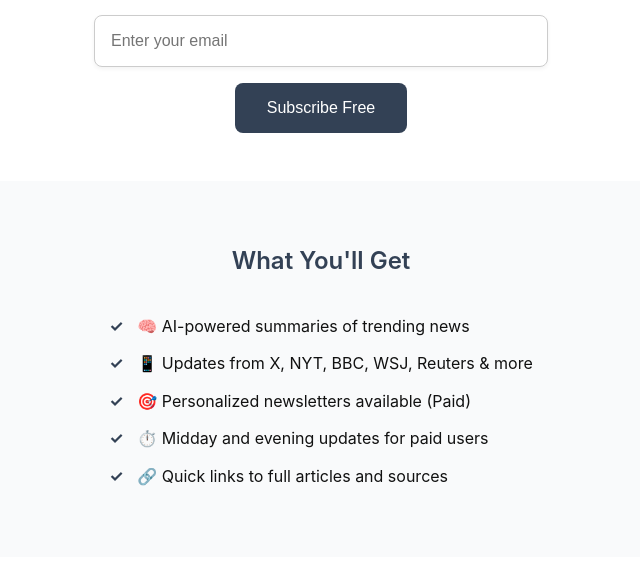
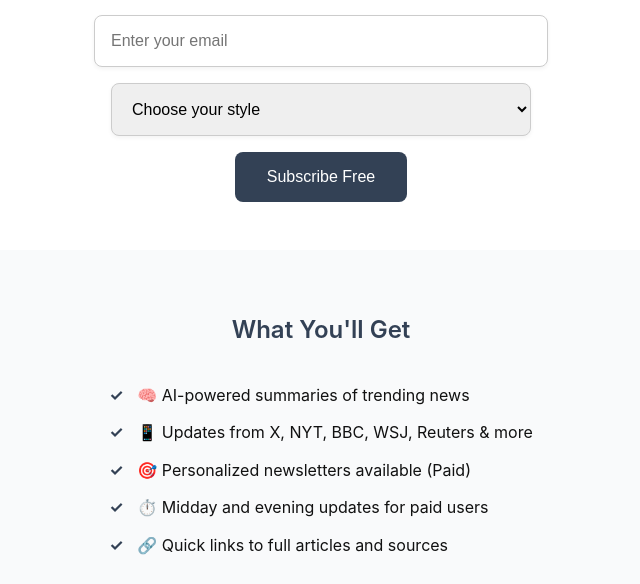
Before and after one commit to tristanhr123/briefly-yours, a plain HTML site: page index.html in a window 1280 px wide. Shown: the part 216-800 px from the top of the page, without its empty margins (319-959 px from the left). Drawn offline with Linux system fonts and the light colour scheme.

Commit message:
Update index.html

```diff
--- a/index.html
+++ b/index.html
@@ -1,3 +1,4 @@
+
 <!DOCTYPE html>
 <html lang="en">
 <head>
@@ -16,7 +17,7 @@
     .container {
       max-width: 720px;
       margin: 0 auto;
-      padding: 3rem 1.5rem;
+      padding:  3rem 1.5rem;
       text-align: center;
     }
     .logo {
@@ -38,7 +39,7 @@
       gap: 1rem;
       margin: 2rem 0;
     }
-    input[type="email"] {
+    input[type="email"], select {
       padding: 1rem;
       font-size: 1rem;
       border: 1px solid #ccc;
@@ -47,7 +48,7 @@
       max-width: 420px;
       box-shadow: 0 2px 4px rgba(0, 0, 0, 0.05);
     }
-    input[type="email"]:focus {
+    input:focus, select:focus {
       border-color: #334155;
       outline: none;
       box-shadow: 0 0 0 2px rgba(51, 65, 85, 0.2);
@@ -117,6 +118,13 @@
     <h1>Swipe-worthy news without the scroll.</h1>
     <form action="https://formspree.io/f/mldjzkll" method="POST">
       <input type="email" name="email" placeholder="Enter your email" required />
+      <select name="tone" required>
+        <option value="" disabled selected>Choose your style</option>
+        <option value="casual">🧑‍🎤 Casual</option>
+        <option value="serious">📊 Serious</option>
+        <option value="humorous">😂 Humorous</option>
+        <option value="investor">💸 Investor</option>
+      </select>
       <button type="submit">Subscribe Free</button>
     </form>
     <div id="form-message">Thanks for subscribing!</div>
```
